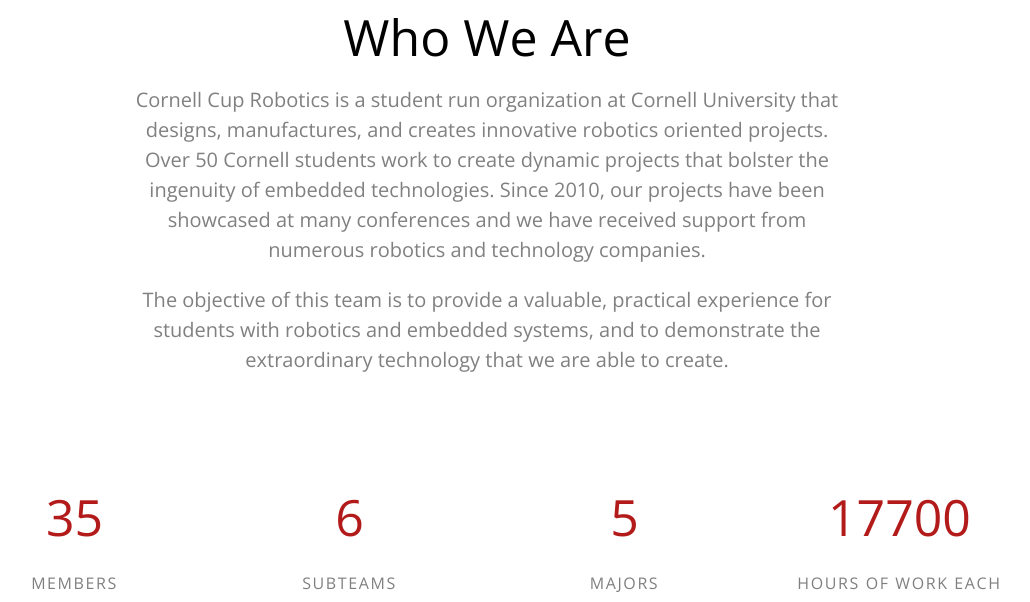
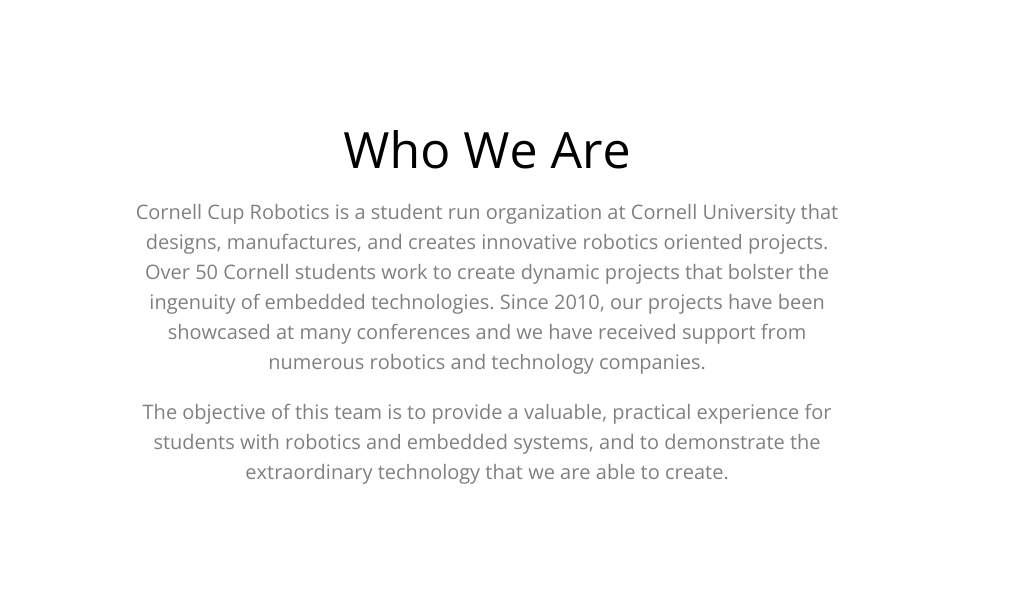
Before and after one commit to samuellye98/ccup.github.io, a Jekyll site: the page built from index.html, in a window 1280 px wide. Shown: the part 900-1502 px from the top of the page, without its empty margins (153-1183 px from the left). Built offline with Jekyll 4.4.1, drawn with Linux system fonts in a browser that asks for light colours; some web fonts are replaced.

Commit message:
css changes

```diff
--- a/index.html
+++ b/index.html
@@ -94,7 +94,7 @@
 
 <div class="overflow-hid">
   <div class="gtco-section">
-    <div style="margin-top: 50px" class="gtco-container">
+    <div class="gtco-container">
 
       <div class="row">
 
--- a/static/honest/css/style.css
+++ b/static/honest/css/style.css
@@ -756,6 +756,7 @@
 #gtco-subscribe,
 #gtco-footer,
 .gtco-section {
+  padding: 7em 0;
   clear: both;
   position: relative;
 }
```
